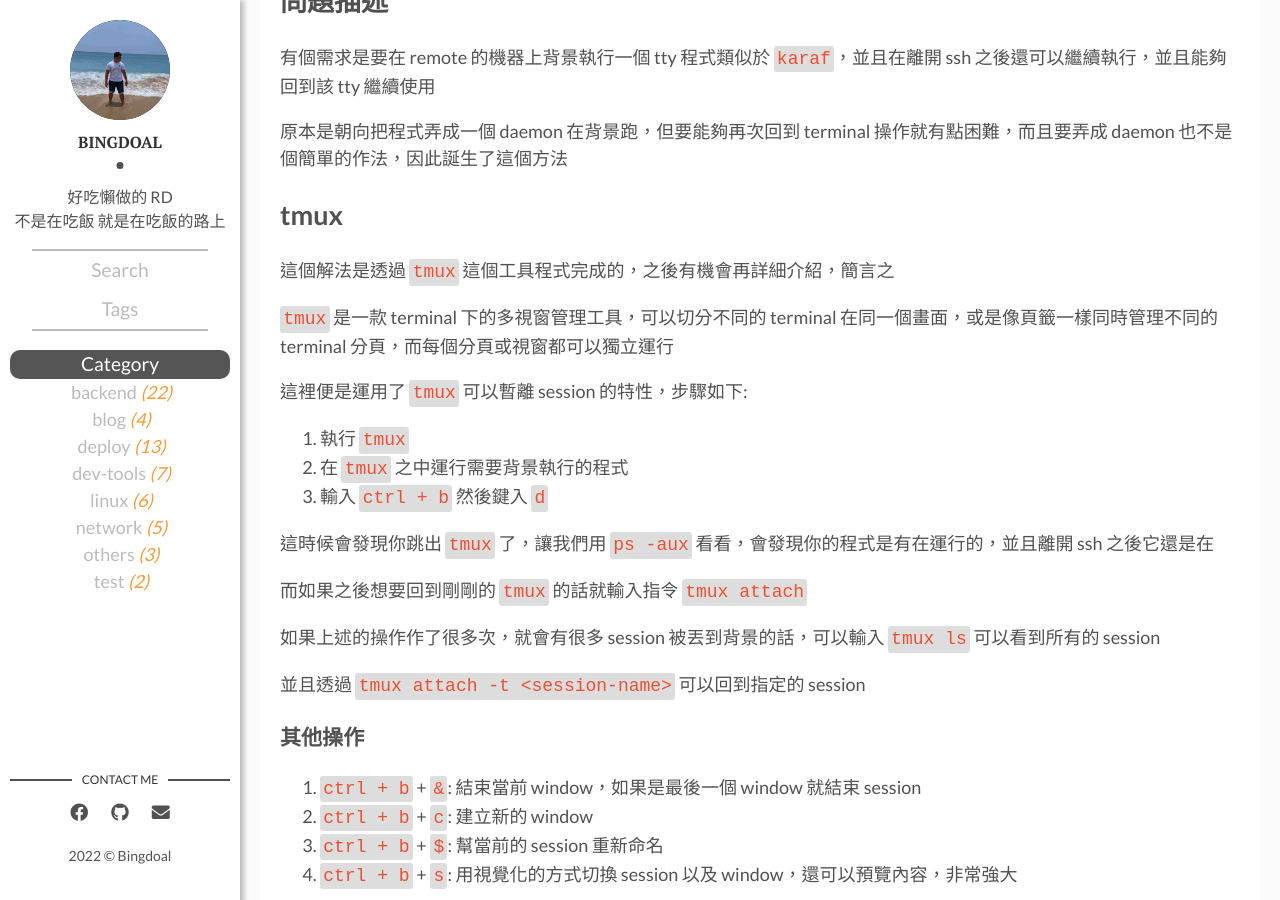
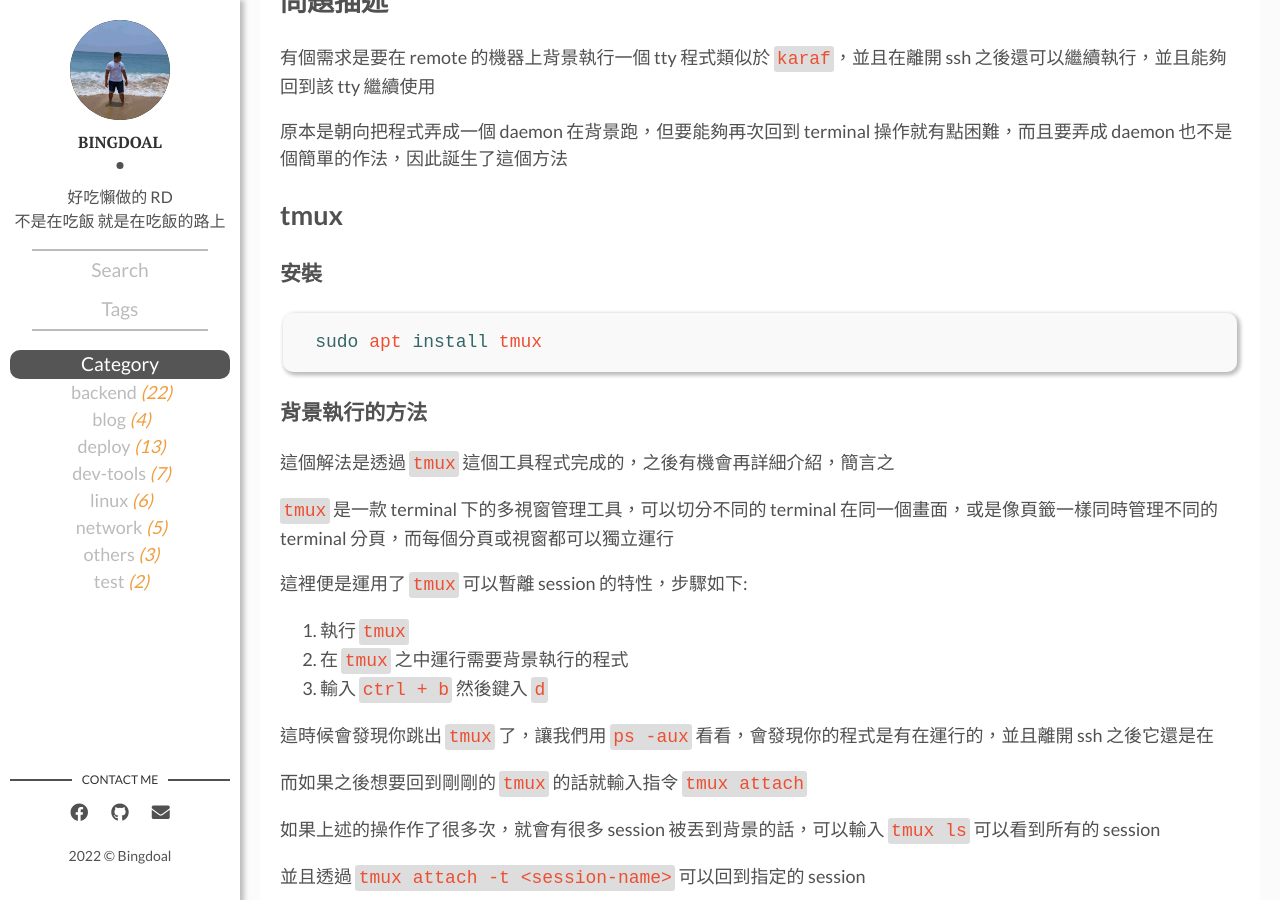
Before and after one commit to Bingdoal/bingdoal.github.io, a Jekyll site: the page built from _posts/2022/2022-03-23-linux-run-in-background-after-exit-ssh.md, in a window 1280 px wide and 900 px high, scrolled down 674 px. Built offline with Jekyll 4.4.1, drawn with Linux system fonts in a browser that asks for light colours; comment, search, counter and statistics services are not loaded.

Commit message:
add install content

````diff
--- a/_posts/2022/2022-03-23-linux-run-in-background-after-exit-ssh.md
+++ b/_posts/2022/2022-03-23-linux-run-in-background-after-exit-ssh.md
@@ -19,6 +19,14 @@
 原本是朝向把程式弄成一個 daemon 在背景跑，但要能夠再次回到 terminal 操作就有點困難，而且要弄成 daemon 也不是個簡單的作法，因此誕生了這個方法
 
 ## tmux
+
+### 安裝
+
+```bash
+sudo apt install tmux
+```
+
+### 背景執行的方法
 
 這個解法是透過 `tmux` 這個工具程式完成的，之後有機會再詳細介紹，簡言之
 
````
